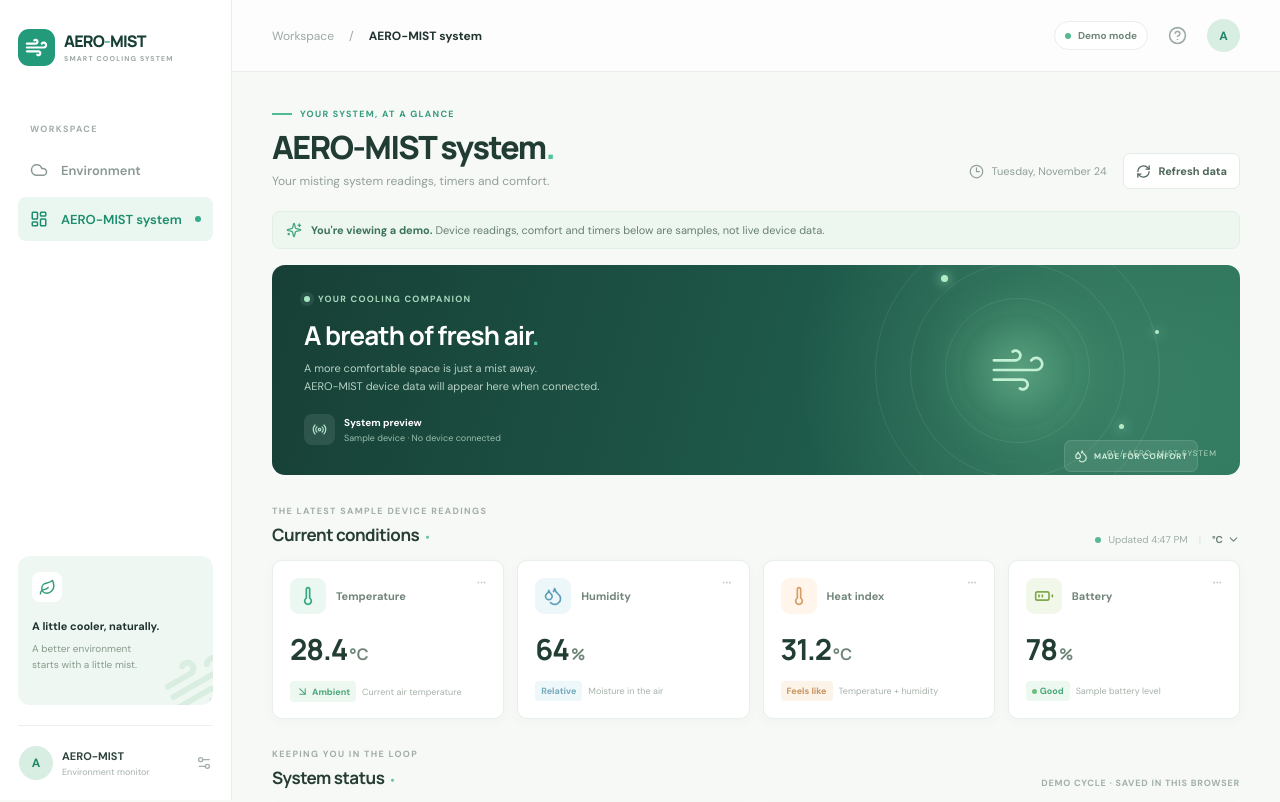
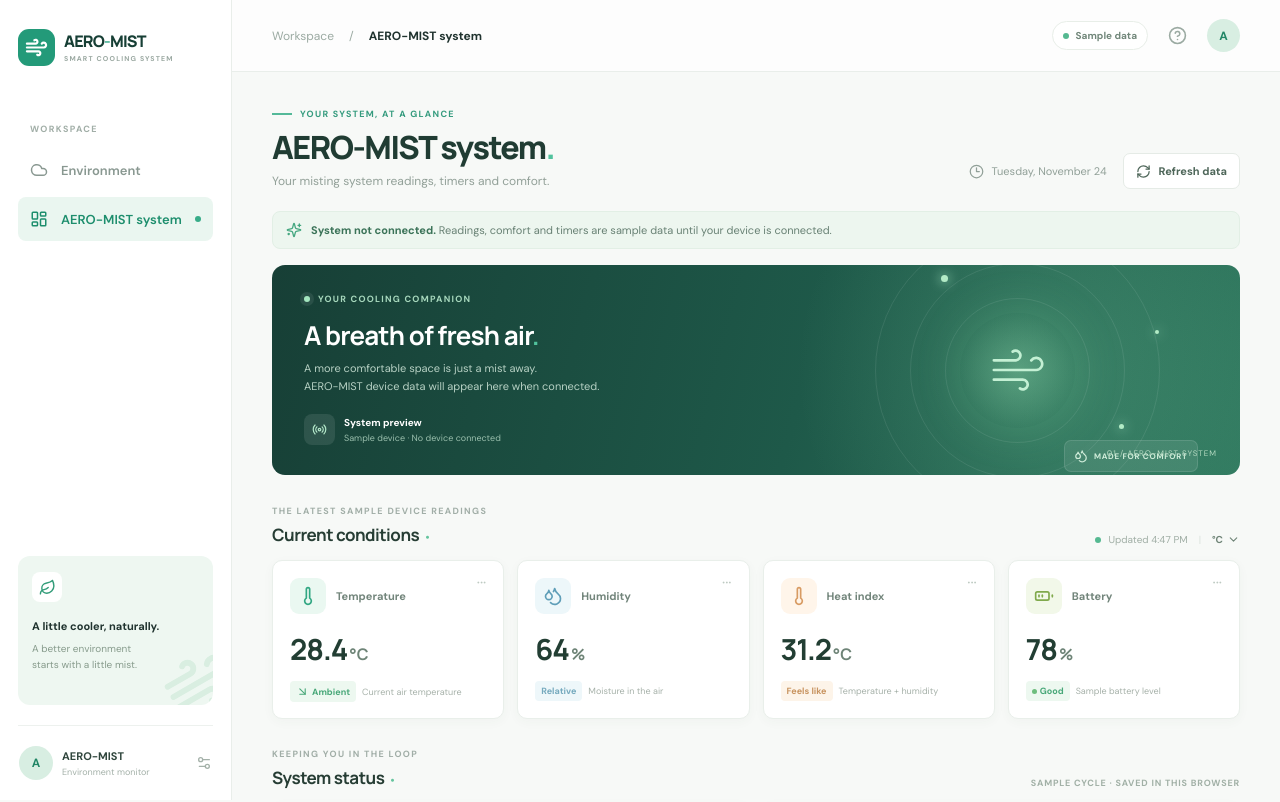
Before and after one commit to domodesu/AERO-MIST, a React (Vite) app: page / in a window 1280 px wide. Shown: the top 802 px of the page. Built offline with nearby package versions, Linux system fonts and the light colour scheme.

Commit message:
Replace demo labels with sample status
Co-authored-by: arena-agent <297053741+arena-agent@users.noreply.github.com>

```diff
--- a/src/main.jsx
+++ b/src/main.jsx
@@ -59,14 +59,14 @@ function App() {
   const date = useMemo(() => new Date().toLocaleDateString('en-US', { weekday:'long', month:'long', day:'numeric' }), []);
   function refresh() { setRefreshing(true); setReadings(initialReadings); setUpdated(new Date()); setTimeout(() => setRefreshing(false), 500); }
   return <div className="app-shell"><Sidebar open={menuOpen} onClose={()=>setMenuOpen(false)} tab={tab}/><main className="main" id="overview">
-    <header className="topbar"><div className="topbar-left"><button className="mobile-menu icon-button" onClick={()=>setMenuOpen(true)} aria-label="Open menu"><Menu size={21}/></button><span className="breadcrumb-muted">Workspace</span><span className="breadcrumb-slash">/</span><strong>{tab === 'environment' ? 'Environment' : 'AERO-MIST system'}</strong></div><div className="topbar-right"><span className="demo-pill"><span/> {tab === 'environment' ? 'Outdoor estimates' : 'Demo mode'}</span><button className="help-button" title={tab === 'environment' ? 'Weather is a regional model estimate from Open-Meteo.' : 'Device readings are samples; no AERO-MIST device is connected.'} aria-label={tab === 'environment' ? 'About outdoor weather' : 'About demo mode'}><CircleHelp size={19}/></button><div className="top-avatar">A</div></div></header>
+    <header className="topbar"><div className="topbar-left"><button className="mobile-menu icon-button" onClick={()=>setMenuOpen(true)} aria-label="Open menu"><Menu size={21}/></button><span className="breadcrumb-muted">Workspace</span><span className="breadcrumb-slash">/</span><strong>{tab === 'environment' ? 'Environment' : 'AERO-MIST system'}</strong></div><div className="topbar-right"><span className="demo-pill"><span/> {tab === 'environment' ? 'Outdoor estimates' : 'Sample data'}</span><button className="help-button" title={tab === 'environment' ? 'Weather is a regional model estimate from Open-Meteo.' : 'Device readings are samples; no AERO-MIST device is connected.'} aria-label={tab === 'environment' ? 'About outdoor weather' : 'About sample data'}><CircleHelp size={19}/></button><div className="top-avatar">A</div></div></header>
     <div className="content"><div className="page-heading"><div><div className="eyebrow"><span className="eyebrow-line"/> {tab === 'environment' ? 'OUTDOOR CONDITIONS' : 'YOUR SYSTEM, AT A GLANCE'}</div><h1>{tab === 'environment' ? 'Environment' : 'AERO-MIST system'}<span>.</span></h1><p>{tab === 'environment' ? 'Weather around Las Piñas, separate from your system readings.' : 'Your misting system readings, timers and comfort.'}</p></div><div className="heading-actions"><div className="date"><Clock3 size={15}/>{date}</div>{tab === 'system' ? <button className="refresh-button" onClick={refresh}><RefreshCw size={15} className={refreshing ? 'spinning' : ''}/> Refresh data</button> : <button className="refresh-button" onClick={()=>setUnit(unit === 'C' ? 'F' : 'C')} aria-label={`Change temperature unit; currently ${unit === 'C' ? 'Celsius' : 'Fahrenheit'}`}>°{unit} <ChevronDown size={13}/></button>}</div></div>
     {tab === 'environment' ? <><div className="environment-intro"><Cloud size={18}/><span>Outdoor weather is a regional model estimate, not a reading from your AERO-MIST device.</span></div><WeatherPanel unit={unit}/></> : <>
-    <div className="demo-banner"><Sparkles size={16}/><span><strong>You're viewing a demo.</strong> Device readings, comfort and timers below are samples, not live device data.</span></div>
+    <div className="demo-banner"><Sparkles size={16}/><span><strong>System not connected.</strong> Readings, comfort and timers are sample data until your device is connected.</span></div>
     <section className="hero" aria-label="System overview"><div className="hero-copy"><div className="hero-overline"><span className="live-dot"/> YOUR COOLING COMPANION</div><h2>A breath of fresh air<span>.</span></h2><p>A more comfortable space is just a mist away.<br/>AERO-MIST device data will appear here when connected.</p><div className="hero-status"><span className="status-icon"><Radio size={15}/></span><div><strong>System preview</strong><small>Sample device · No device connected</small></div></div></div><div className="hero-art" aria-hidden="true"><div className="orbit orbit-1"/><div className="orbit orbit-2"/><div className="orbit orbit-3"/><div className="art-core"><Wind size={58} strokeWidth={1.1}/></div><span className="art-dot dot-one"/><span className="art-dot dot-two"/><span className="art-dot dot-three"/><div className="art-label"><Droplets size={14}/> MADE FOR COMFORT</div></div><div className="hero-index">01 / AERO-MIST SYSTEM</div></section>
     <div className="section-heading conditions-heading"><div><div className="section-kicker">THE LATEST SAMPLE DEVICE READINGS</div><h2>Current conditions <span className="heading-dot">●</span></h2></div><div className="updated"><span/> Updated {formatTime(updated)} <span className="updated-divider">|</span> <button className="unit-toggle" onClick={()=>setUnit(unit === 'C' ? 'F' : 'C')} aria-label={`Change temperature unit; currently ${unit === 'C' ? 'Celsius' : 'Fahrenheit'}`}>°{unit} <ChevronDown size={13}/></button></div></div>
     <div className="metrics-grid"><MetricCard icon={Thermometer} label="Temperature" value={temperature(readings.temperature)} unit={`°${unit}`} tone="mint" badge={<><ArrowDownRight size={13}/> Ambient</>} foot="Current air temperature"/><MetricCard icon={Droplets} label="Humidity" value={readings.humidity} unit="%" tone="blue" badge="Relative" foot="Moisture in the air"/><MetricCard icon={SunIcon} label="Heat index" value={temperature(readings.heatIndex)} unit={`°${unit}`} tone="peach" badge="Feels like" foot="Temperature + humidity"/><MetricCard icon={BatteryMedium} label="Battery" value={readings.battery} unit="%" tone="lime" badge={<><span className="tiny-dot"/> Good</>} foot="Sample battery level"/></div>
-    <div className="section-heading lower-heading"><div><div className="section-kicker">KEEPING YOU IN THE LOOP</div><h2>System status <span className="heading-dot">●</span></h2></div><span className="sample-tag">DEMO CYCLE · SAVED IN THIS BROWSER</span></div>
+    <div className="section-heading lower-heading"><div><div className="section-kicker">KEEPING YOU IN THE LOOP</div><h2>System status <span className="heading-dot">●</span></h2></div><span className="sample-tag">SAMPLE CYCLE · SAVED IN THIS BROWSER</span></div>
     <div className="system-grid"><article className="system-card"><div className="system-icon mist-icon"><Cloud size={21}/></div><div className="system-copy"><div className="system-title">Misting time remaining <span className="cycle-pill">SAMPLE</span></div><p>{cycle.phase === 'misting' ? 'Time left in the sample misting cycle' : 'Misting resumes after cooldown'}</p></div><div className="timer-value">{formatTimer(cycle.phase === 'misting' ? cycle.seconds : 0)}<small>MIN : SEC</small></div></article><article className="system-card"><div className="system-icon cooldown-icon"><Timer size={21}/></div><div className="system-copy"><div className="system-title">Cooldown time remaining</div><p>{cycle.phase === 'misting' ? 'Starts after the sample misting cycle' : 'Time left in the sample cooldown'}</p></div><div className="timer-value">{formatTimer(cycle.phase === 'cooldown' ? cycle.seconds : 300)}<small>MIN : SEC{cycle.phase === 'misting' ? ' · NEXT' : ''}</small></div></article></div>
     <div className="dashboard-grid"><section className="panel trend-panel" id="trends"><div className="panel-header"><div><div className="section-kicker">A CLOSER LOOK</div><h2>Temperature trend</h2><p>See how your environment changes over time.</p></div><div className="range-select"><select value={range} onChange={e=>setRange(e.target.value)} aria-label="Temperature trend time range">{ranges.map(r=><option key={r}>{r}</option>)}</select><ChevronDown size={15}/></div></div><div className="chart-meta"><span><i/> Temperature</span><small>Sample data</small></div><TrendChart range={range} unit={unit}/></section>
     <section className="panel comfort-panel"><div className="panel-header"><div><div className="section-kicker">HOW IT FEELS</div><h2>Comfort meter</h2><p>A snapshot of your environment.</p></div><div className="panel-icon"><Gauge size={19}/></div></div><div className="gauge-wrap"><svg viewBox="0 0 220 125" className="gauge" role="img" aria-label="Sample comfort level: comfortable"><path d="M 22 110 A 88 88 0 0 1 198 110" fill="none" stroke="#eef2ef" strokeWidth="15" strokeLinecap="round"/><path d="M 22 110 A 88 88 0 0 1 198 110" fill="none" stroke="#35af8c" strokeWidth="15" strokeLinecap="round" strokeDasharray="193 277"/><circle cx="161" cy="38" r="6" fill="#fff" stroke="#2ba987" strokeWidth="3"/></svg><div className="gauge-center"><span>COMFORT LEVEL</span><strong>Comfortable</strong><small>Looking good <span>✦</span></small></div></div><div className="gauge-scale"><span>LESS COMFORTABLE</span><span>MORE COMFORTABLE</span></div><div className="comfort-note"><span><Check size={14}/></span> Your space is feeling pretty good.</div></section></div>
```
Also changed, not shown: 2 other files (tests, documents, lock files or other folders).
